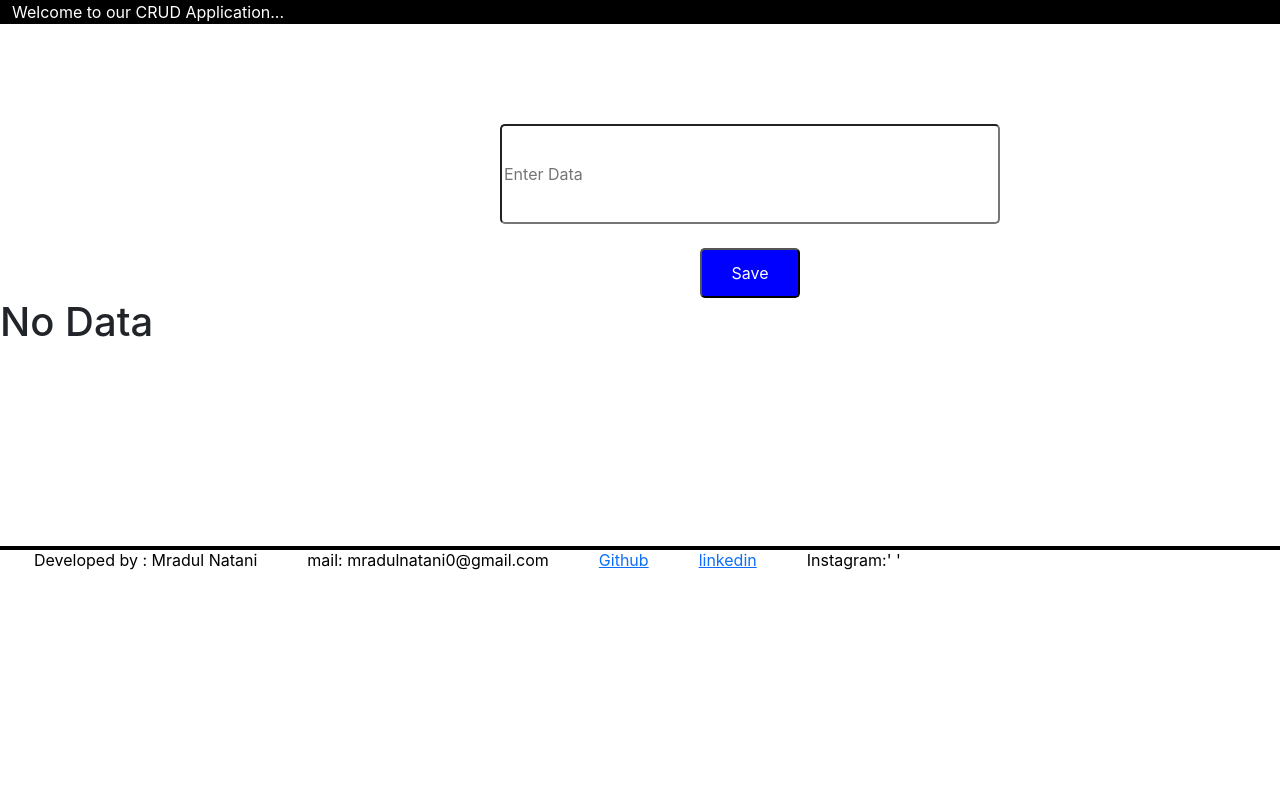
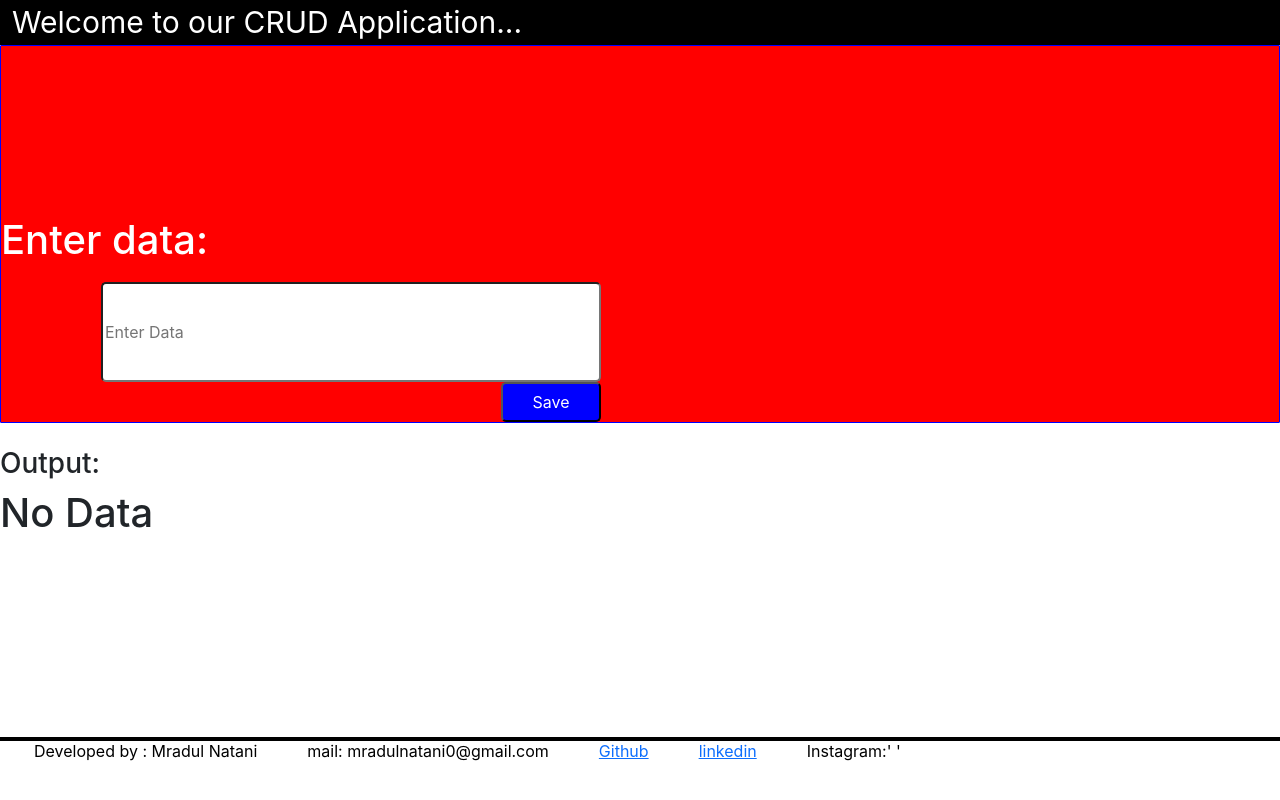
Before and after one commit to mradulnatani/CRUD-app, a React (Create React App) app: page / in a window 1280 px wide. Built offline with nearby package versions, Linux system fonts and the light colour scheme.

Commit message:
changed ui

```diff
--- a/src/Header.js
+++ b/src/Header.js
@@ -5,7 +5,7 @@ export default function Header(props) {
     <>
       <nav className="navbarbg-body-tertiary" style={{backgroundColor:'black',color:'white'}}>
   <div className="container-fluid">
-    <span className="navbar-text">
+    <span className="navbar-text" style={{fontSize:'30px'}}>
       Welcome to our CRUD Application...
     </span>
   </div>
--- a/src/Main.js
+++ b/src/Main.js
@@ -29,14 +29,17 @@ export default function Main() {
 
   return (
     <>
-      <form>
-       <input placeholder='Enter Data' style={{height:'100px',width:'500px',borderRadius:'5px',marginTop:'100px',marginLeft:'500px'}}type="text" value={data} onChange={settingData} />
-        <br /><br />
-        <button onClick={showData} style={{height:'50px',width:'100px',borderRadius:'5px',marginLeft:'700px',backgroundColor:'blue',color:'white'}} type="button">Save</button>
+      <form style={{border:'1px solid blue',borderRadius:'1px',backgroundColor:'red'}}>
+        <h1 style={{marginTop:'170px',color:'white'}}>Enter data:</h1>
+       <input placeholder='Enter Data' style={{height:'100px',width:'500px',borderRadius:'5px', marginTop:'10px',marginLeft:'100px'}}type="text" value={data} onChange={settingData} />
+        <br />
+        <button onClick={showData} style={{height:'40px',width:'100px',borderRadius:'5px',marginLeft:'500px',backgroundColor:'blue',color:'white'}} type="button">Save</button>
       </form>
+      <br/>
+      <h3>Output:</h3>
       {show ? <h1 style={{marginLeft:'700px'}}>{data}</h1> : <h1>No Data</h1>}
       {taskArray.map((task, index) => (
-        <h3 key={index}>{task}<button onClick={()=>{deleteTask(index)}} style={{height:'50px',width:'100px',borderRadius:'5px',marginLeft:'700px',backgroundColor:'red',color:'white'}}>Delete</button><button style={{height:'50px',width:'100px',borderRadius:'5px',marginLeft:'2px',backgroundColor:'blue',color:'white'}} onClick={() => editTask(index, prompt('Enter updated task:'))}>Edit</button>
+        <h3 key={index}>{task}<button onClick={()=>{deleteTask(index)}} style={{height:'40px',width:'100px',borderRadius:'5px',marginLeft:'10px',backgroundColor:'red',color:'white'}}>Delete</button><button style={{height:'40px',width:'100px',borderRadius:'5px',marginLeft:'2px',backgroundColor:'blue',color:'white'}} onClick={() => editTask(index, prompt('Enter updated task:'))}>Edit</button>
         <hr/>
 </h3>
       ))}
```
